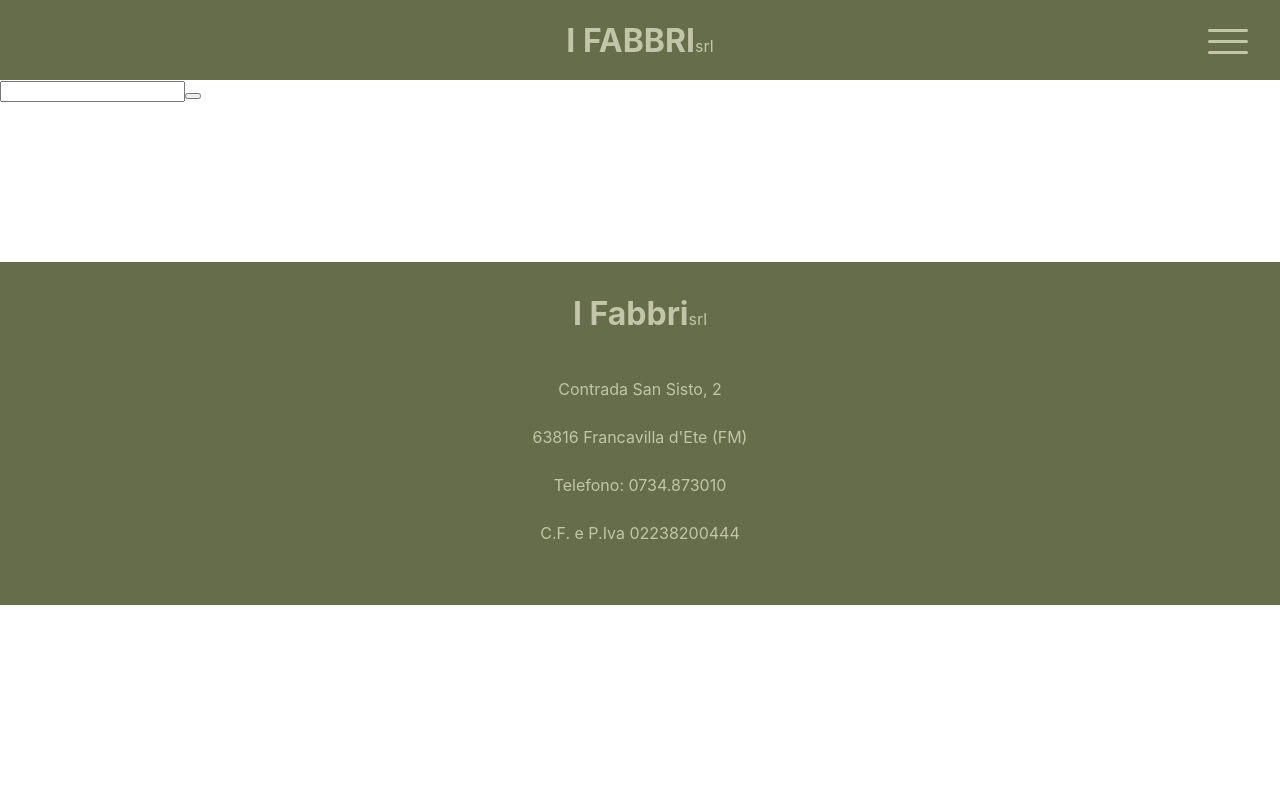
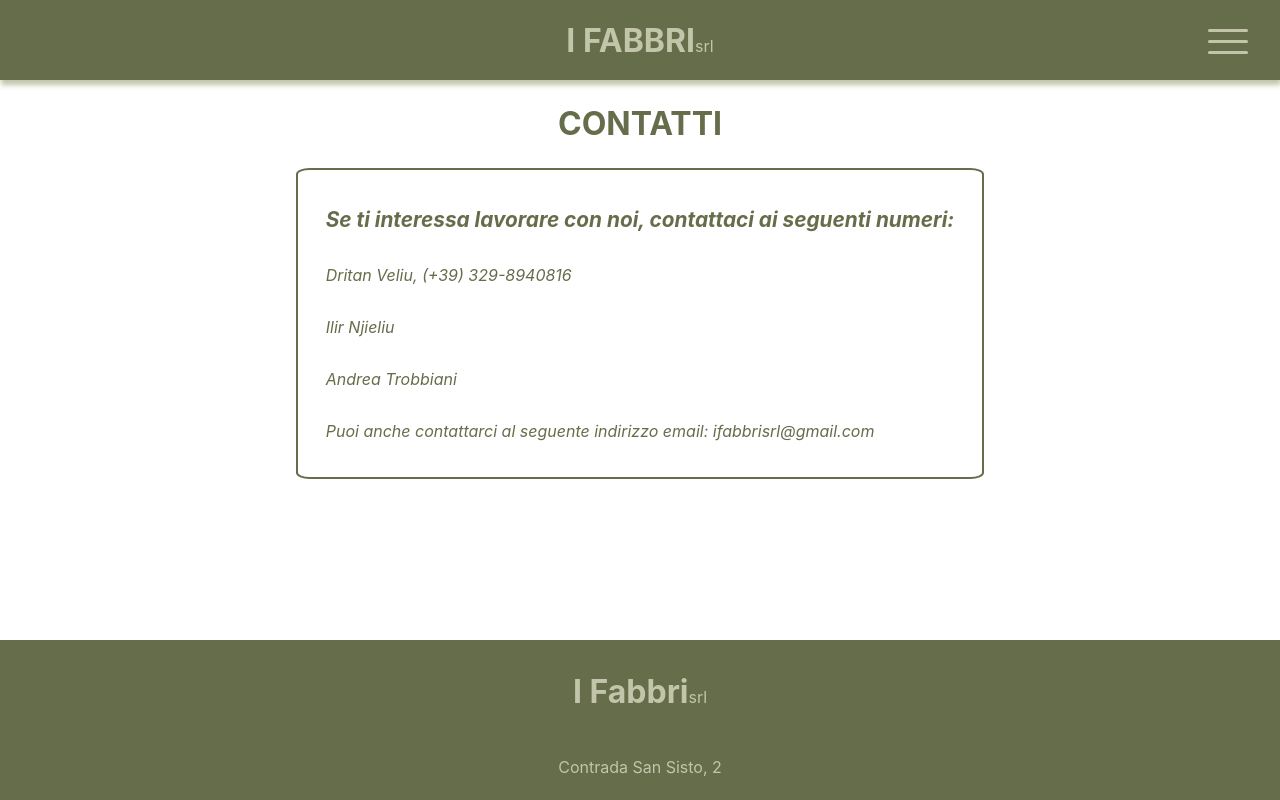
Before and after one commit to Zekel97/i-fabbri-app, a React (Create React App) app in the folder frontend/: page /contatti in a window 1280 px wide. Shown: the top 800 px of the page. Built offline with nearby package versions, Linux system fonts and the light colour scheme.

Commit message:
Inizializion Contatti page

```diff
--- /dev/null
+++ b/frontend/src/assets/components/Contatti.js
@@ -0,0 +1,37 @@
+import '../styles/Contatti.css';
+
+function Contatti() {
+    return(
+        <div class="contatti">
+            <div class="title">
+                <h1>CONTATTI</h1>
+            </div>
+            <div class="info-body">
+
+                <p class="info-i">
+                    Se ti interessa lavorare con noi, contattaci ai seguenti numeri:
+                </p>
+                <p class="info">
+                    Dritan Veliu, (+39) 329-8940816
+                </p>
+                <p class="info">
+                    Ilir Njieliu
+                </p>
+                <p class="info">
+                    Andrea Trobbiani
+                </p>
+
+                <p class="info">
+                    Puoi anche contattarci al seguente indirizzo email:
+                    ifabbrisrl@gmail.com
+                 </p>
+
+
+            </div>
+
+
+        </div>
+    );
+}
+
+export default Contatti;
--- /dev/null
+++ b/frontend/src/assets/components/Industriale.js
@@ -0,0 +1,26 @@
+import '../styles/Industriale.css';
+
+function Industriale() {
+    return(
+        <div class="industriale">
+            <div class="title">
+                <h1>INDUSTRIALE</h1>
+            </div>
+
+            <div class="photo-grid">
+                <img src="https://picsum.photos/200/500" alt="" />
+                <img src="https://picsum.photos/800/400" alt="" />
+                <img src="https://picsum.photos/500/500" alt="" />
+                <img src="https://picsum.photos/800/300" alt="" />
+                <img src="https://picsum.photos/300/800" alt="" />
+                <img src="https://picsum.photos/200/500" alt="" />
+                <img src="https://picsum.photos/800/400" alt="" />
+                <img src="https://picsum.photos/500/500" alt="" />
+                <img src="https://picsum.photos/800/300" alt="" />
+                <img src="https://picsum.photos/300/800" alt="" />
+            </div>
+        </div>
+    );
+}
+
+export default Industriale;
--- /dev/null
+++ b/frontend/src/assets/styles/Contatti.css
@@ -0,0 +1,34 @@
+:root {
+    --main-color: #656D4A;
+    --font-color: #C2C5AA;
+}
+
+.contatti{
+    display: flex;
+    flex-direction: column;
+    align-items: center;
+    color: var(--main-color);
+
+}
+.contatti > .title{
+    margin: 1.5em 0;
+}
+
+.contatti > .info-body{
+    margin: 0.075em;
+    padding: 1em 1.75em;
+    border: 2px var(--main-color) solid;
+    border-radius: 2%;
+
+}
+.contatti > .info-body > .info{
+    font-style: italic;
+    padding-top: 0.5em;
+    line-height: 175%;
+}
+
+.contatti > .info-body > .info-i{
+    font-style: italic;
+    font-size: 1.3em;
+    font-weight: bold;
+}
--- a/frontend/src/assets/styles/Header.css
+++ b/frontend/src/assets/styles/Header.css
@@ -9,12 +9,14 @@ body {
 }
 
 header {
+
     height: 5em;
     width: 100%;
     display: flex;
     justify-content: center;
     align-items: center;
     background-color: var(--main-color);
+    box-shadow: 1px 5px 5px var(--font-color);
 }
 
 header > .title {
--- /dev/null
+++ b/frontend/src/assets/styles/Industriale.css
@@ -0,0 +1,37 @@
+:root {
+    --main-color: #656D4A;
+    --font-color: #C2C5AA;
+}
+
+.industriale > .title{
+    margin-top: 3em;
+    margin-bottom: 3em;
+    width: calc(100% - 2em);
+    margin-left: auto;
+    margin-right: auto;
+}
+
+.industriale > .photo-grid {
+    width: calc(100% - 2em);
+    column-count: 3;
+    column-gap: 1em;
+    margin-left: auto;
+    margin-right: auto;
+}
+
+.industriale > .photo-grid > img {
+background-color: #eee;
+display: inline-block;
+margin: 0 0 1em;
+width: 100%;
+}
+
+@media (min-width: 1000px) {
+    .industriale > .title{
+        width: 70%;
+
+    }
+    .industriale > .photo-grid {
+        width: 70%;
+    }
+}
--- a/frontend/src/index.js
+++ b/frontend/src/index.js
@@ -12,12 +12,14 @@ import Homepage from './assets/components/Homepage';
 import Login from './assets/components/Login';
 import Footer from './assets/components/Footer';
 import Residenziale from './assets/components/Residenziale';
+import Industriale from './assets/components/Industriale';
+import Contatti from './assets/components/Contatti';
 
 
 ReactDOM.render(
   <React.StrictMode>
     <Header />
-    <Login />
+    <Contatti />
     <Footer />
 
   </React.StrictMode>,
```
